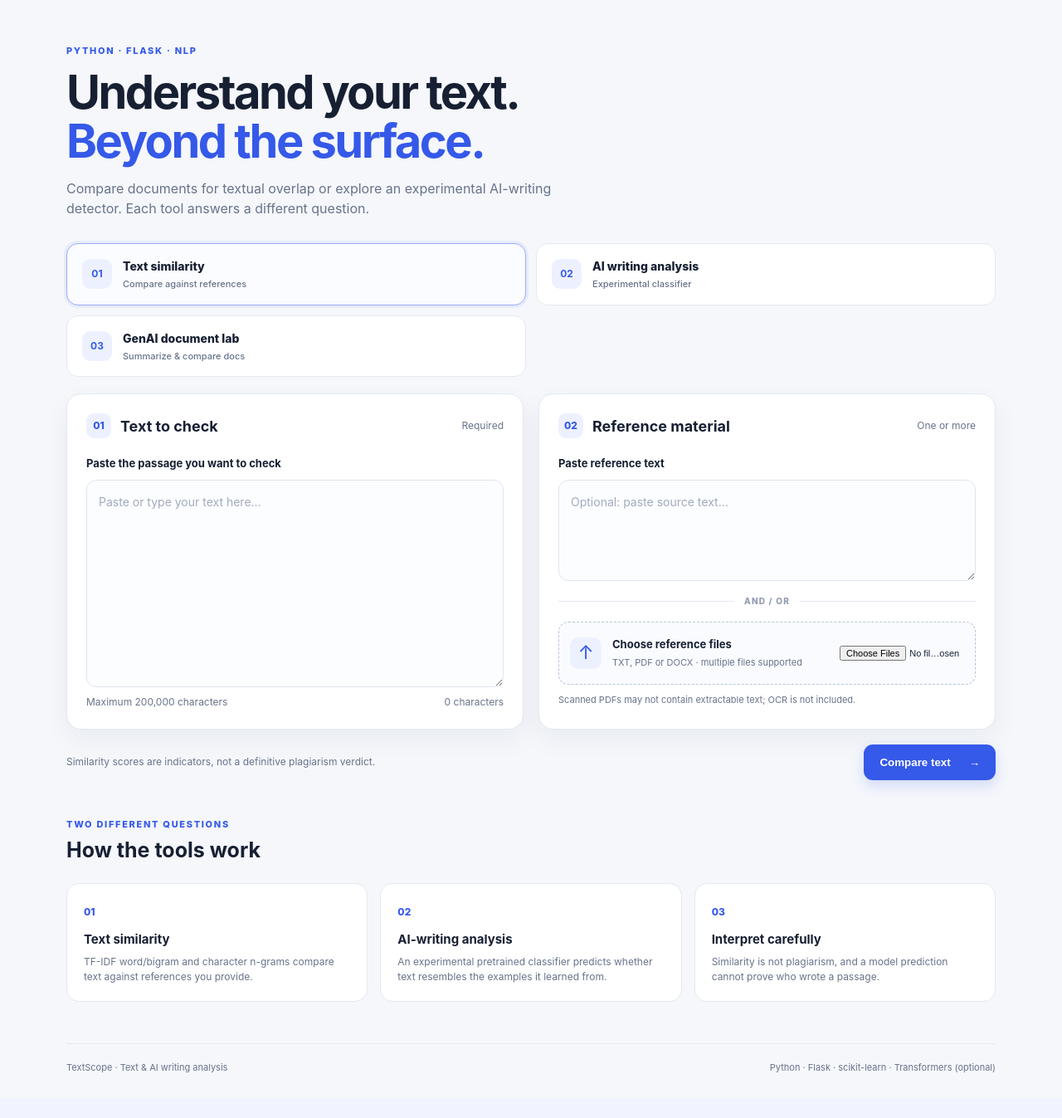
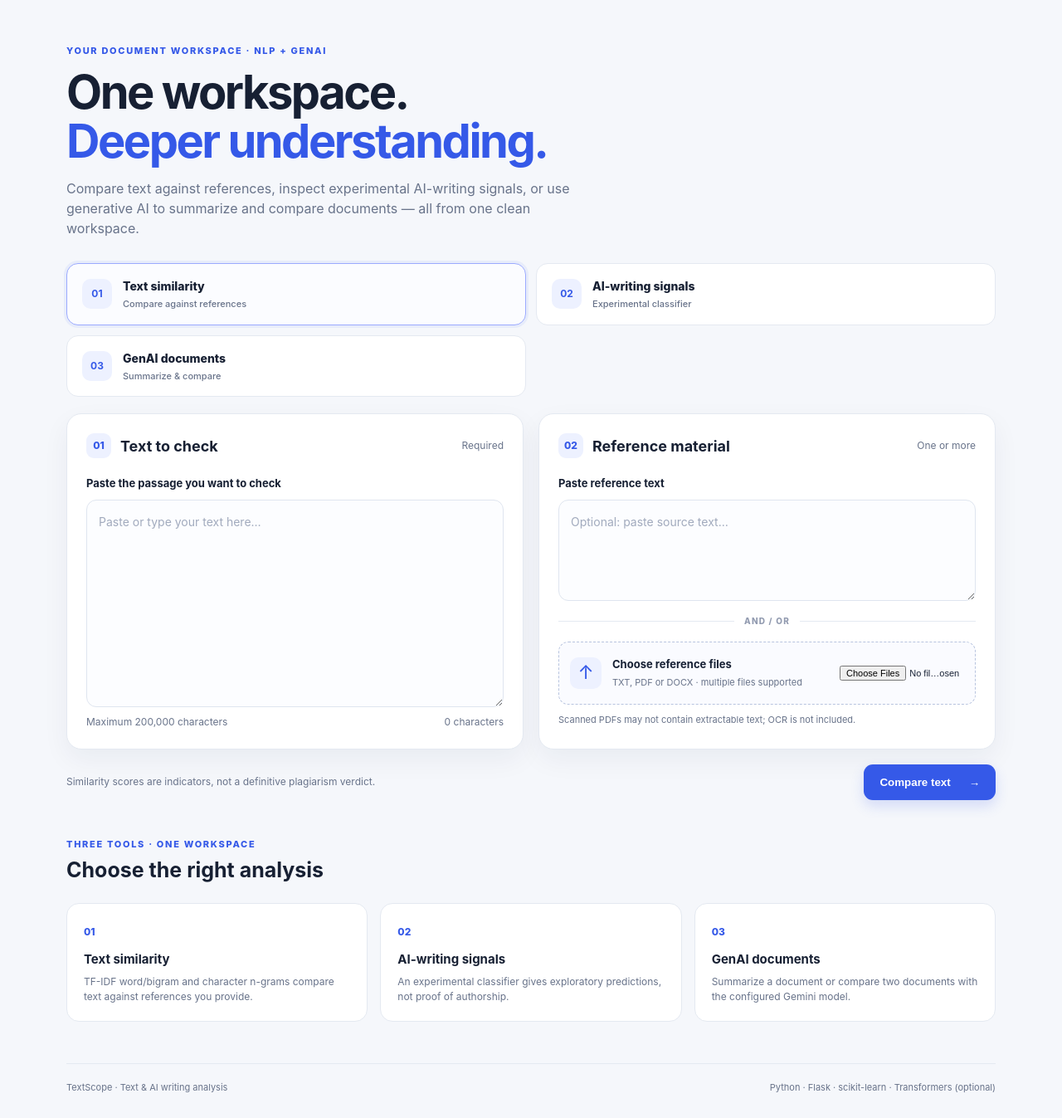
Before and after one commit to namanverma1402/TextScope, a Flask app: page /?mode=similarity in a window 1280 px wide. Shown: the part 70-1417 px from the top of the page at 83% size. Before the commit the page ends 1363 px from the top, so only its background shows below. Run offline with Flask 3, Linux system fonts and the light colour scheme.

Commit message:
Unify similarity and GenAI workspace UI

```diff
--- a/templates/index.html
+++ b/templates/index.html
@@ -2,19 +2,27 @@
 <html lang="en">
 <head>
   <meta charset="utf-8"><meta name="viewport" content="width=device-width, initial-scale=1">
-  <meta name="description" content="Analyze text similarity and experiment with AI-generated text detection.">
+  <meta name="description" content="One workspace for text similarity, experimental AI-writing signals, and AI-powered document summaries.">
   <title>TextScope — Text & AI Writing Analysis</title>
   <link rel="stylesheet" href="{{ url_for('static', filename='style.css') }}">
 </head>
 <body>
 <header class="topbar"><a class="brand" href="/"><span class="brand-mark">TS</span>TextScope</a><span class="local-badge">● Local processing</span></header>
 <main class="container">
-  <section class="hero"><div class="eyebrow">PYTHON · FLASK · NLP</div><h1>Understand your text.<br><span>Beyond the surface.</span></h1><p>Compare documents for textual overlap or explore an experimental AI-writing detector. Each tool answers a different question.</p></section>
-  <nav class="mode-tabs" aria-label="Analysis mode"><a class="mode-tab {{ 'active' if mode == 'similarity' else '' }}" href="/?mode=similarity"><strong>01</strong><span>Text similarity<small>Compare against references</small></span></a><a class="mode-tab {{ 'active' if mode == 'ai' else '' }}" href="/?mode=ai"><strong>02</strong><span>AI writing analysis<small>Experimental classifier</small></span></a><a class="mode-tab" href="/genai"><strong>03</strong><span>GenAI document lab<small>Summarize & compare docs</small></span></a></nav>
+  <section class="hero"><div class="eyebrow">YOUR DOCUMENT WORKSPACE · NLP + GENAI</div><h1>One workspace.<br><span>Deeper understanding.</span></h1><p>Compare text against references, inspect experimental AI-writing signals, or use generative AI to summarize and compare documents — all from one clean workspace.</p></section>
+  <nav class="mode-tabs" aria-label="Analysis mode"><a class="mode-tab {{ 'active' if mode == 'similarity' else '' }}" href="/?mode=similarity"><strong>01</strong><span>Text similarity<small>Compare against references</small></span></a><a class="mode-tab {{ 'active' if mode == 'ai' else '' }}" href="/?mode=ai"><strong>02</strong><span>AI-writing signals<small>Experimental classifier</small></span></a><a class="mode-tab {{ 'active' if mode == 'genai' else '' }}" href="/?mode=genai"><strong>03</strong><span>GenAI documents<small>Summarize & compare</small></span></a></nav>
   {% if error %}<div class="alert error" role="alert">{{ error }}</div>{% endif %}
   {% if warnings %}<div class="alert warning"><strong>Some files need attention</strong><ul>{% for warning in warnings %}<li>{{ warning }}</li>{% endfor %}</ul></div>{% endif %}
 
-  {% if mode == 'similarity' %}
+  {% if mode == 'genai' %}
+  <form class="genai-form unified-genai-form" action="/genai" method="post" enctype="multipart/form-data">
+    <section class="panel"><div class="panel-heading"><div><span class="step">01</span><h2>Choose an analysis</h2></div><span class="muted">AI-powered</span></div><label for="task">Task</label><select id="task" name="task"><option value="summary" {{ 'selected' if task|default('summary') == 'summary' else '' }}>Summarize one document</option><option value="compare" {{ 'selected' if task|default('summary') == 'compare' else '' }}>Compare two documents</option></select></section>
+    <section class="panel"><div class="panel-heading"><div><span class="step">02</span><h2>Document A</h2></div><span class="muted">Required</span></div><label for="document_text">Paste document text</label><textarea id="document_text" name="document_text" maxlength="200000" placeholder="Paste notes, a report, an article, or extracted document text…">{{ document_text|default('') }}</textarea><label for="document_file">Or upload a TXT, PDF, or DOCX file</label><input id="document_file" name="document_file" type="file" accept=".txt,.pdf,.docx"><p class="privacy-note">Pasted text takes priority over an uploaded file. Scanned PDFs may need OCR.</p></section>
+    <section class="panel" id="second-document" {{ 'hidden' if task|default('summary') != 'compare' else '' }}><div class="panel-heading"><div><span class="step">03</span><h2>Document B</h2></div><span class="muted">Comparison only</span></div><label for="comparison_text">Paste the second document</label><textarea class="reference-text" id="comparison_text" name="comparison_text" maxlength="200000" placeholder="Paste the second document here…">{{ comparison_text|default('') }}</textarea><label for="comparison_file">Or upload a second file</label><input id="comparison_file" name="comparison_file" type="file" accept=".txt,.pdf,.docx"></section>
+    <div class="action-row"><p>AI can miss details or make mistakes. Verify important claims against the source.</p><button class="primary-button" type="submit">Run AI analysis <span>→</span></button></div>
+  </form>
+  {% if result %}<section class="genai-result unified-genai-result" aria-live="polite"><div class="eyebrow">ANALYSIS COMPLETE</div><h2>{{ 'Document comparison' if task == 'compare' else 'Document summary' }}</h2><div class="genai-output">{{ result }}</div><p class="disclaimer"><strong>Verify:</strong> AI-generated analysis can omit details or make mistakes. Check important claims against the original document.</p></section>{% endif %}
+  {% elif mode == 'similarity' %}
   <form action="{{ url_for('compare') }}" method="post" enctype="multipart/form-data" class="workspace">
     <section class="panel"><div class="panel-heading"><div><span class="step">01</span><h2>Text to check</h2></div><span class="muted">Required</span></div><label for="query">Paste the passage you want to check</label><textarea id="query" name="query" required maxlength="200000" placeholder="Paste or type your text here…">{{ query }}</textarea><div class="field-footer"><span>Maximum 200,000 characters</span><span id="counter">0 characters</span></div></section>
     <section class="panel"><div class="panel-heading"><div><span class="step">02</span><h2>Reference material</h2></div><span class="muted">One or more</span></div><label for="reference_text">Paste reference text</label><textarea id="reference_text" name="reference_text" class="reference-text" maxlength="200000" placeholder="Optional: paste source text…">{{ reference_text }}</textarea><div class="divider"><span>AND / OR</span></div><label class="upload-box" for="reference_files"><span class="upload-icon">↑</span><span class="upload-copy"><strong>Choose reference files</strong><small>TXT, PDF or DOCX · multiple files supported</small></span><input id="reference_files" name="reference_files" type="file" accept=".txt,.pdf,.docx" multiple></label><p class="privacy-note">Scanned PDFs may not contain extractable text; OCR is not included.</p></section>
@@ -31,8 +39,8 @@
   {% if ai_result.sentences %}<h3 class="subheading">Sentence-level signals</h3><div class="sentence-list">{% for item in ai_result.sentences %}<article class="sentence-card"><span class="signal-pill {{ 'signal-ai' if item.label == 'AI-like' else 'signal-human' if item.label == 'Human-like' else '' }}">{{ item.label }} · {{ '%.0f'|format(item.model_score) }}%</span><p>{{ item.text }}</p></article>{% endfor %}</div><p class="privacy-note">Sentence results are exploratory, capped at the first 30 eligible sentences, and are especially unreliable for short passages.</p>{% endif %}</section>{% endif %}
   {% endif %}
 
-  <section class="how-it-works"><div class="eyebrow">TWO DIFFERENT QUESTIONS</div><h2>How the tools work</h2><div class="method-grid"><article><span>01</span><h3>Text similarity</h3><p>TF-IDF word/bigram and character n-grams compare text against references you provide.</p></article><article><span>02</span><h3>AI-writing analysis</h3><p>An experimental pretrained classifier predicts whether text resembles the examples it learned from.</p></article><article><span>03</span><h3>Interpret carefully</h3><p>Similarity is not plagiarism, and a model prediction cannot prove who wrote a passage.</p></article></div></section>
+  <section class="how-it-works"><div class="eyebrow">THREE TOOLS · ONE WORKSPACE</div><h2>Choose the right analysis</h2><div class="method-grid"><article><span>01</span><h3>Text similarity</h3><p>TF-IDF word/bigram and character n-grams compare text against references you provide.</p></article><article><span>02</span><h3>AI-writing signals</h3><p>An experimental classifier gives exploratory predictions, not proof of authorship.</p></article><article><span>03</span><h3>GenAI documents</h3><p>Summarize a document or compare two documents with the configured Gemini model.</p></article></div></section>
   <footer><span>TextScope · Text & AI writing analysis</span><span>Python · Flask · scikit-learn · Transformers (optional)</span></footer>
 </main>
-<script>const q=document.getElementById('query'), c=document.getElementById('counter');if(q&&c){function count(){c.textContent=q.value.length.toLocaleString()+' characters'}q.addEventListener('input',count);count()}</script>
+<script>const q=document.getElementById('query'), c=document.getElementById('counter');if(q&&c){function count(){c.textContent=q.value.length.toLocaleString()+' characters'}q.addEventListener('input',count);count()}const task=document.getElementById('task'), second=document.getElementById('second-document');if(task&&second){function toggleSecond(){second.hidden=task.value!=='compare'}task.addEventListener('change',toggleSecond);toggleSecond()}</script>
 </body></html>
```
